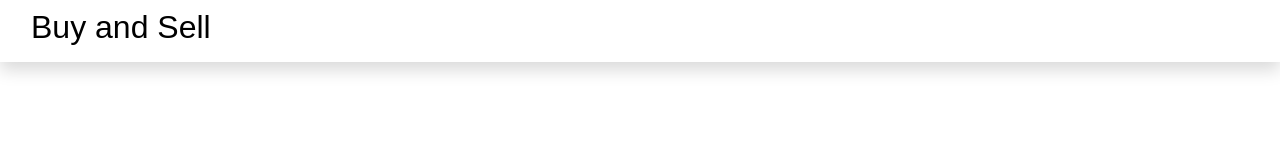
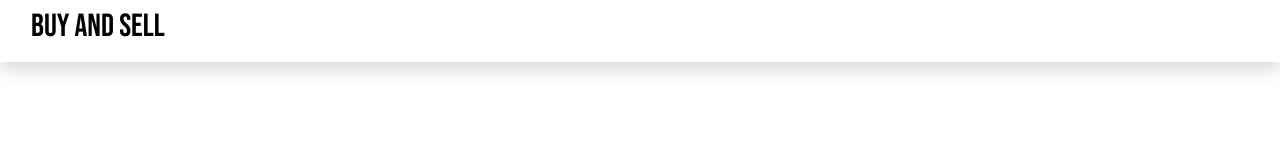
Before and after one commit to Mohamed5801/FDMWebsite, a plain HTML site: page FrontEnd.html in a window 1280 px wide. Drawn offline with nearby package versions, Linux system fonts and the light colour scheme.

Commit message:
Navigation bar

```diff
--- a/FrontEnd.css
+++ b/FrontEnd.css
@@ -6,8 +6,8 @@ HTML body {
 }
 .new-nav {
 	display: flex;
+	font-family: 'Bebas Neue', cursive;
 	align-items: center;
 	background-color: white;
 	color: black;
-	transition: background 0.5s ease-out;
 }
--- a/FrontEnd.html
+++ b/FrontEnd.html
@@ -13,6 +13,10 @@
 	<script src="https://ajax.googleapis.com/ajax/libs/jquery/3.3.1/jquery.min.js"></script>
 
 	<link href="FrontEnd.css" rel="stylesheet" type="text/css">
+
+	<link rel="preconnect" href="https://fonts.googleapis.com">
+	<link rel="preconnect" href="https://fonts.gstatic.com" crossorigin>
+	<link href="https://fonts.googleapis.com/css2?family=Bebas+Neue&display=swap" rel="stylesheet">
 
 </head>
 
```
